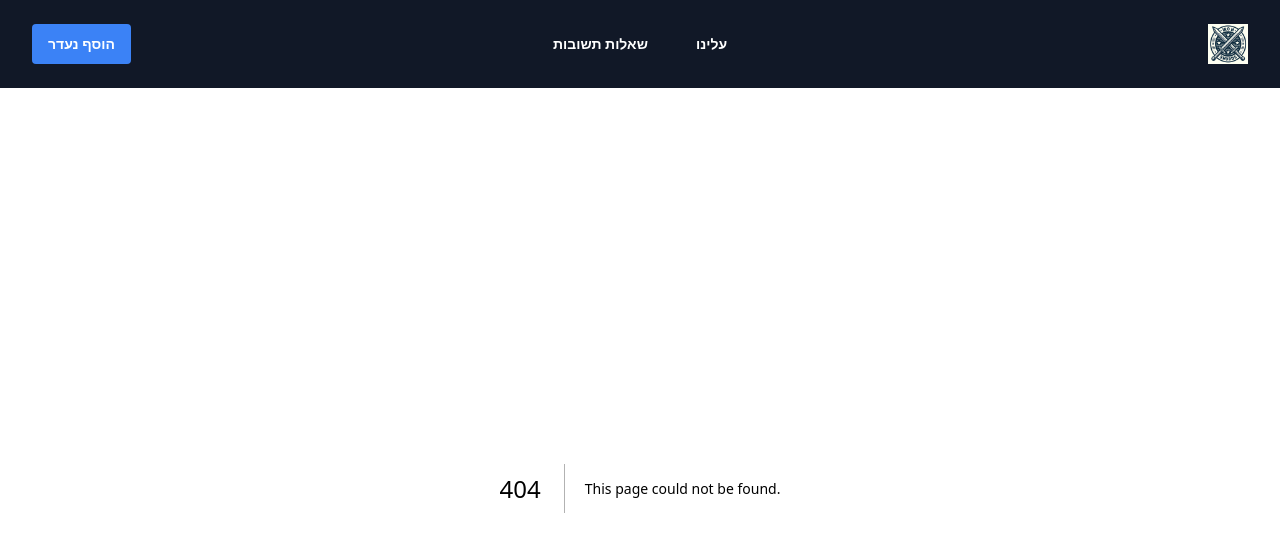
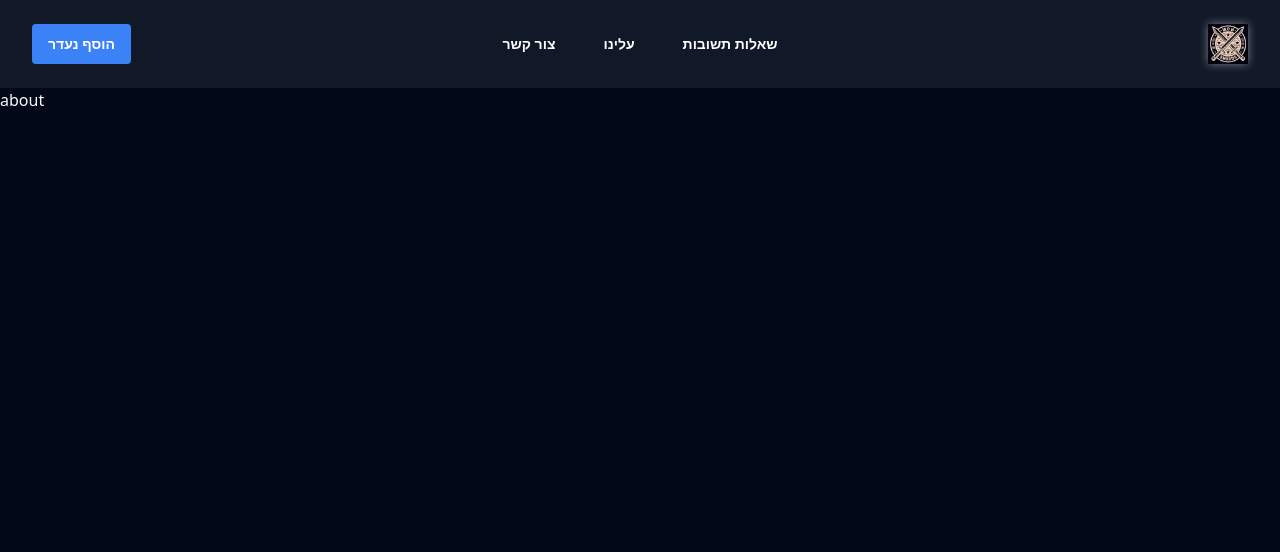
Before and after one commit to Eliran-dev/iron-swords-missing, a Next.js app: page /about in a window 1280 px wide. Before the commit this address had no page. Shown: the top 552 px of the page. Built offline with nearby package versions, Linux system fonts and the light colour scheme.

Commit message:
feat: minor tweaks

```diff
--- /dev/null
+++ b/src/app/about/page.tsx
@@ -0,0 +1,4 @@
+export default function About() {
+    return  <div>about</div>
+
+}
--- a/src/app/components/nav-bar.tsx
+++ b/src/app/components/nav-bar.tsx
@@ -5,10 +5,12 @@ import {Dialog} from '@headlessui/react'
 import {Bars3Icon, XMarkIcon} from '@heroicons/react/24/outline'
 import Image from "next/image"
 import {AddMissing} from './add-missing';
+import Link from 'next/link';
 
 const navigation = [
-    {name: 'שאלות תשובות', href: '#'},
-    {name: 'עלינו', href: '#'},
+    {name: 'צור קשר', href: '/contact'},
+    {name: 'עלינו', href: '/about'},
+    {name: 'שאלות תשובות', href: '/faq'},
 ]
 
 export default function NavBar() {
@@ -29,7 +31,7 @@ export default function NavBar() {
                     ))}
                 </div>
                 <div className="flex lg:flex-1 lg:justify-end">
-                    <a href="#" className="-m-1.5 p-1.5">
+                    <Link href="/" className="-m-1.5 p-1.5">
                         <span className="sr-only">Your Company</span>
                         <Image
                             className="relative dark:drop-shadow-[0_0_0.3rem_#ffffff70] dark:invert"
@@ -39,7 +41,7 @@ export default function NavBar() {
                             height={40}
                             priority
                         />
-                    </a>
+                    </Link>
                 </div>
                 <div className="flex lg:hidden">
                     <button
@@ -59,7 +61,7 @@ export default function NavBar() {
                     <div className="flex items-center justify-between">
                         <a href="#" className="-m-1.5 p-1.5">
                             <span className="sr-only">Your Company</span>
-                            <img
+                            <Image
                                 className="h-8 w-auto"
                                 src="https://tailwindui.com/img/logos/mark.svg?color=indigo&shade=500"
                                 alt=""
@@ -78,13 +80,13 @@ export default function NavBar() {
                         <div className="-my-6 divide-y divide-gray-500/25">
                             <div className="space-y-2 py-6">
                                 {navigation.map((item) => (
-                                    <a
+                                    <Link
                                         key={item.name}
                                         href={item.href}
                                         className="-mx-3 block rounded-lg px-3 py-2 text-base font-semibold leading-7 text-white hover:bg-gray-800"
                                     >
                                         {item.name}
-                                    </a>
+                                    </Link>
                                 ))}
                             </div>
                             <div className="py-6">
@@ -92,7 +94,7 @@ export default function NavBar() {
                                     href="#"
                                     className="-mx-3 block rounded-lg px-3 py-2.5 text-base font-semibold leading-7 text-white hover:bg-gray-800"
                                 >
-                                    <AddMissing/>
+                                    <AddMissing />
                                 </a>
                             </div>
                         </div>
--- /dev/null
+++ b/src/app/faq/page.tsx
@@ -0,0 +1,4 @@
+export default function About() {
+    return  <div>faq</div>
+
+}
--- a/src/app/layout.tsx
+++ b/src/app/layout.tsx
@@ -1,14 +1,14 @@
 import './globals.css'
-import type { Metadata } from 'next'
-import { Inter } from 'next/font/google'
-import { ThemeProvider } from "@/components/theme-provider"
+import type {Metadata} from 'next'
+import {Inter} from 'next/font/google'
+import {ThemeProvider} from "@/components/theme-provider"
 import NavBar from './components/nav-bar'
 
-const inter = Inter({ subsets: ['latin'] })
+const inter = Inter({subsets: ['latin']})
 
 export const metadata: Metadata = {
-  title: 'מלחמת חרבות ברזל - איתור ועדכון נעדרים',
-  description: 'מלחמת חרבות ברזל - איתור ועדכון נעדרים',
+  title: ' חרבות ברזל - איתור ועדכון נעדרים',
+  description: ' חרבות ברזל - איתור ועדכון נעדרים',
 }
 
 export default function RootLayout({
@@ -23,11 +23,11 @@ export default function RootLayout({
         <body>
           <ThemeProvider
             attribute="class"
-            defaultTheme="system"
+            defaultTheme="dark"
             enableSystem
             disableTransitionOnChange
           >
-            <NavBar/>
+            <NavBar />
             {children}
           </ThemeProvider>
         </body>
```
Also changed, not shown: 1 other file (tests, documents, lock files or other folders).
